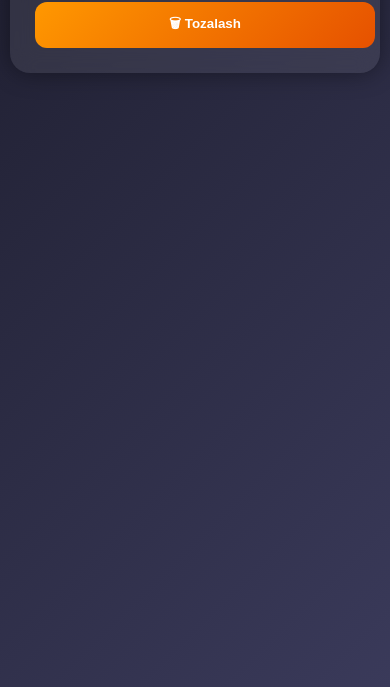
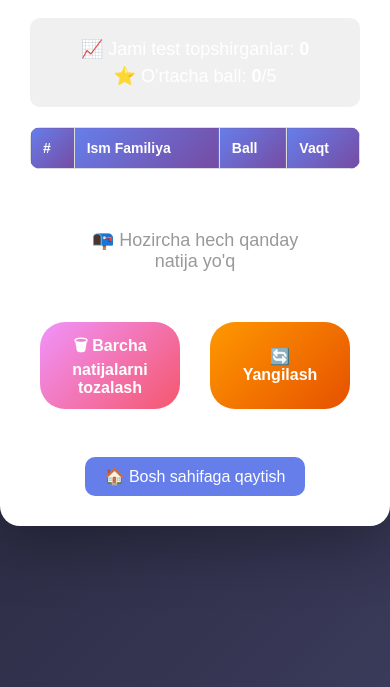
Before and after one commit to mrarslonbe22-create/MathAI_Testing, a website: page admin.html in a window 390 px wide. Shown: the part 157-844 px from the top of the page. Drawn offline with Linux system fonts and the light colour scheme; no server answers.

Commit message:
Revamp admin panel layout and styles
Added responsive design and enhanced styling for the admin panel.

```diff
--- a/admin.html
+++ b/admin.html
@@ -2,64 +2,214 @@
 <html lang="uz">
 <head>
     <meta charset="UTF-8">
-  <title>Admin Panel</title>
+    <meta name="viewport" content="width=device-width, initial-scale=1.0">
+    <title>Admin Panel | MathAI</title>
     <link rel="stylesheet" href="style.css">
+    <style>
+        .admin-container {
+            max-width: 1000px;
+            margin: 0 auto;
+            background: white;
+            border-radius: 20px;
+            padding: 30px;
+            box-shadow: 0 20px 60px rgba(0,0,0,0.3);
+        }
+
+        h1 {
+            text-align: center;
+            color: #667eea;
+            margin-bottom: 30px;
+        }
+
+        table {
+            width: 100%;
+            border-collapse: collapse;
+            margin-bottom: 20px;
+        }
+
+        th, td {
+            padding: 12px;
+            text-align: left;
+            border-bottom: 1px solid #ddd;
+        }
+
+        th {
+            background: linear-gradient(135deg, #667eea 0%, #764ba2 100%);
+            color: white;
+        }
+
+        tr:hover {
+            background-color: #f5f5f5;
+        }
+
+        .stats {
+            background: #f0f0f0;
+            padding: 15px;
+            border-radius: 10px;
+            margin-bottom: 20px;
+            text-align: center;
+        }
+
+        .stats p {
+            margin: 5px 0;
+            font-size: 18px;
+        }
+
+        .btn-clear {
+            background: linear-gradient(135deg, #f093fb 0%, #f5576c 100%);
+            color: white;
+            border: none;
+            padding: 12px 30px;
+            font-size: 16px;
+            border-radius: 25px;
+            cursor: pointer;
+            transition: transform 0.2s;
+        }
+
+        .btn-clear:hover {
+            transform: translateY(-2px);
+        }
+
+        .empty-data {
+            text-align: center;
+            padding: 40px;
+            color: #999;
+            font-size: 18px;
+        }
+
+        .back-btn {
+            display: inline-block;
+            margin-top: 20px;
+            background: #667eea;
+            color: white;
+            padding: 10px 20px;
+            text-decoration: none;
+            border-radius: 10px;
+            text-align: center;
+        }
+
+        .refresh-btn {
+            background: #4CAF50;
+            margin-left: 10px;
+        }
+    </style>
 </head>
 <body>
 
-<div class="container">
-  <h1>📊 Natijalar</h1>
+<div class="admin-container">
+    <h1>📊 Admin Panel - Test Natijalari</h1>
+
+    <div class="stats" id="stats">
+        <p>📈 Jami test topshirganlar: <strong id="totalCount">0</strong></p>
+        <p>⭐ O'rtacha ball: <strong id="avgScore">0</strong>/5</p>
+    </div>
 
     <table>
         <thead>
             <tr>
-        <th>Ism</th>
+                <th>#</th>
+                <th>Ism Familiya</th>
                 <th>Ball</th>
                 <th>Vaqt</th>
-        <th>Noto‘g‘ri mavzular</th>
             </tr>
         </thead>
         <tbody id="tableBody"></tbody>
     </table>
 
+    <div id="emptyMessage" style="display:none;" class="empty-data">
+        📭 Hozircha hech qanday natija yo'q
+    </div>
+
+    <div style="display: flex; gap: 10px; justify-content: center;">
+        <button class="btn-clear" onclick="clearData()">🗑 Barcha natijalarni tozalash</button>
+        <button class="btn-clear refresh-btn" onclick="loadResults()">🔄 Yangilash</button>
+    </div>
+
     <br>
-  <button onclick="clearData()">🗑 Tozalash</button>
+    <a href="/" class="back-btn">🏠 Bosh sahifaga qaytish</a>
 </div>
 
 <script>
-let data = JSON.parse(localStorage.getItem("results")) || [];
-let userData = JSON.parse(localStorage.getItem("userData")) || {};
+// Ma'lumotlarni yuklash
+async function loadResults() {
+    try {
+        // Serverdan ma'lumot olish
+        const response = await fetch('/api/get-results');
+        const data = await response.json();
 
+        if (data.success && data.data) {
+            displayResults(data.data);
+        } else {
+            // Agar server ishlamasa, localStorage dan o'qish
+            let localData = JSON.parse(localStorage.getItem("results")) || [];
+            displayResults(localData);
+        }
+    } catch (error) {
+        console.log('Serverga ulanishda xato, localStorage dan o\'qiladi');
+        let localData = JSON.parse(localStorage.getItem("results")) || [];
+        displayResults(localData);
+    }
+}
+
+function displayResults(data) {
     let html = "";
 
-data.forEach(d => {
-  // Noto'g'ri mavzularni tekshirish
-  let wrongTopics = userData[d.name]
-    ? Object.keys(userData[d.name])
-        .filter(t => userData[d.name][t].wrong > 0)
-        .join(", ")
-    : "-";
+    if (data.length === 0) {
+        document.getElementById("emptyMessage").style.display = "block";
+        document.getElementById("tableBody").innerHTML = "";
+        document.getElementById("totalCount").innerText = "0";
+        document.getElementById("avgScore").innerText = "0";
+        return;
+    }
 
+    document.getElementById("emptyMessage").style.display = "none";
+
+    let totalScore = 0;
+    data.forEach((d, index) => {
+        totalScore += d.score;
         html += `
             <tr>
-      <td>${d.name}</td>
+                <td>${index + 1}</td>
+                <td><strong>${d.name || 'Noma\'lum'}</strong></td>
                 <td>${d.score}/5</td>
-      <td>${d.date}</td>
-      <td>${wrongTopics}</td>
+                <td>${d.date || 'Noma\'lum'}</td>
             </tr>
         `;
     });
 
+    let avgScore = (totalScore / data.length).toFixed(2);
+
     document.getElementById("tableBody").innerHTML = html;
+    document.getElementById("totalCount").innerText = data.length;
+    document.getElementById("avgScore").innerText = avgScore;
+}
 
-// Tozalash funksiyasi
-function clearData(){
-  if(confirm("Haqiqatan ham barcha natijalarni o‘chirib tashlamoqchimisiz?")){
+// Ma'lumotlarni tozalash
+async function clearData() {
+    if (confirm("Haqiqatan ham barcha natijalarni o'chirmoqchimisiz?")) {
+        try {
+            // Serverdan o'chirish
+            await fetch('/api/clear-results', { method: 'DELETE' });
+            // Lokal storage dan o'chirish
             localStorage.removeItem("results");
             localStorage.removeItem("userData");
-    location.reload();
+            // Qayta yuklash
+            loadResults();
+            alert("✅ Barcha natijalar o'chirildi!");
+        } catch (error) {
+            // Agar server ishlamasa, faqat localStorage dan o'chirish
+            localStorage.removeItem("results");
+            localStorage.removeItem("userData");
+            loadResults();
+            alert("✅ Barcha natijalar o'chirildi!");
         }
     }
+}
+
+// Sahifa yuklanganda
+document.addEventListener('DOMContentLoaded', function() {
+    loadResults();
+});
 </script>
 
 </body>
```
Lines whose indentation alone changed are shown as unchanged.
